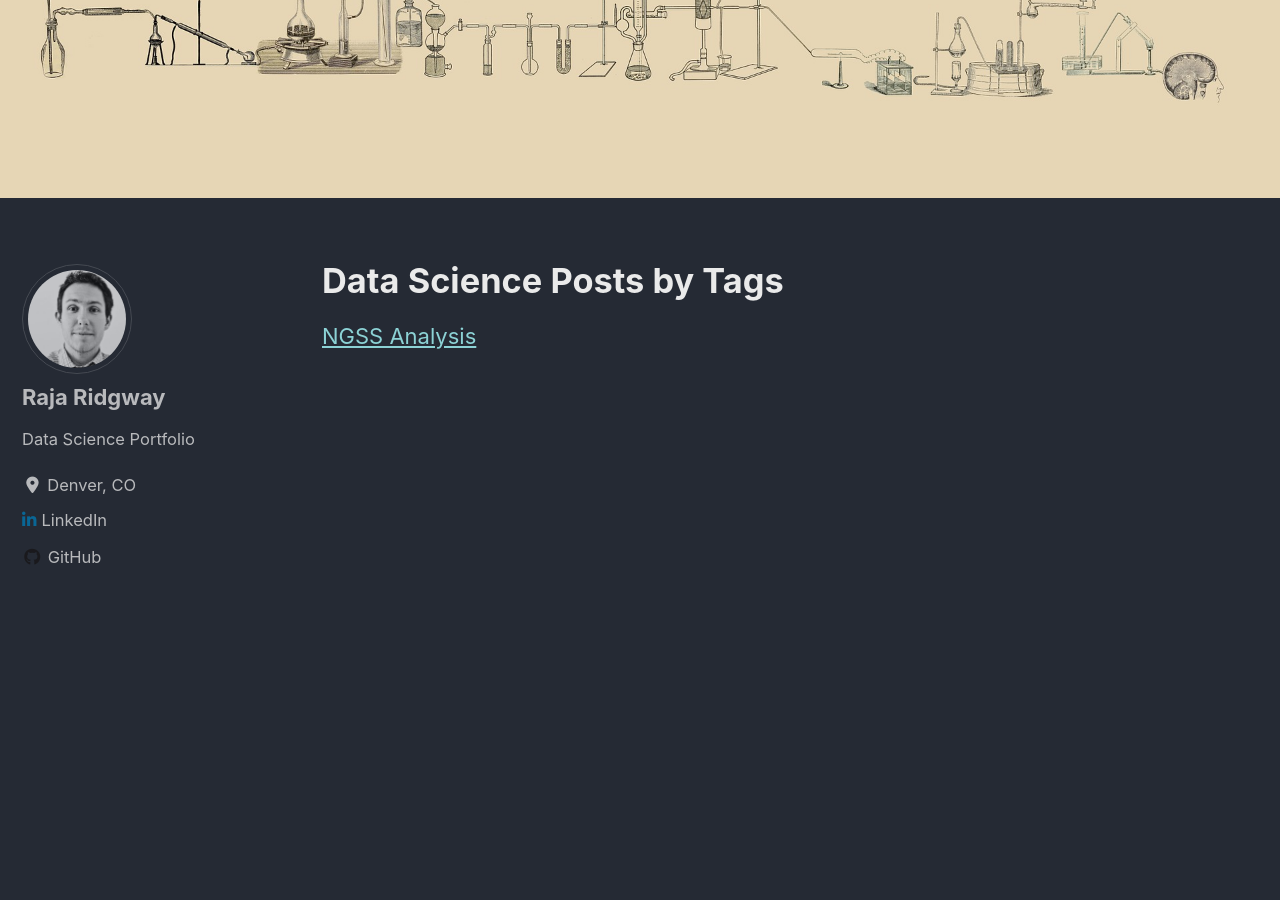
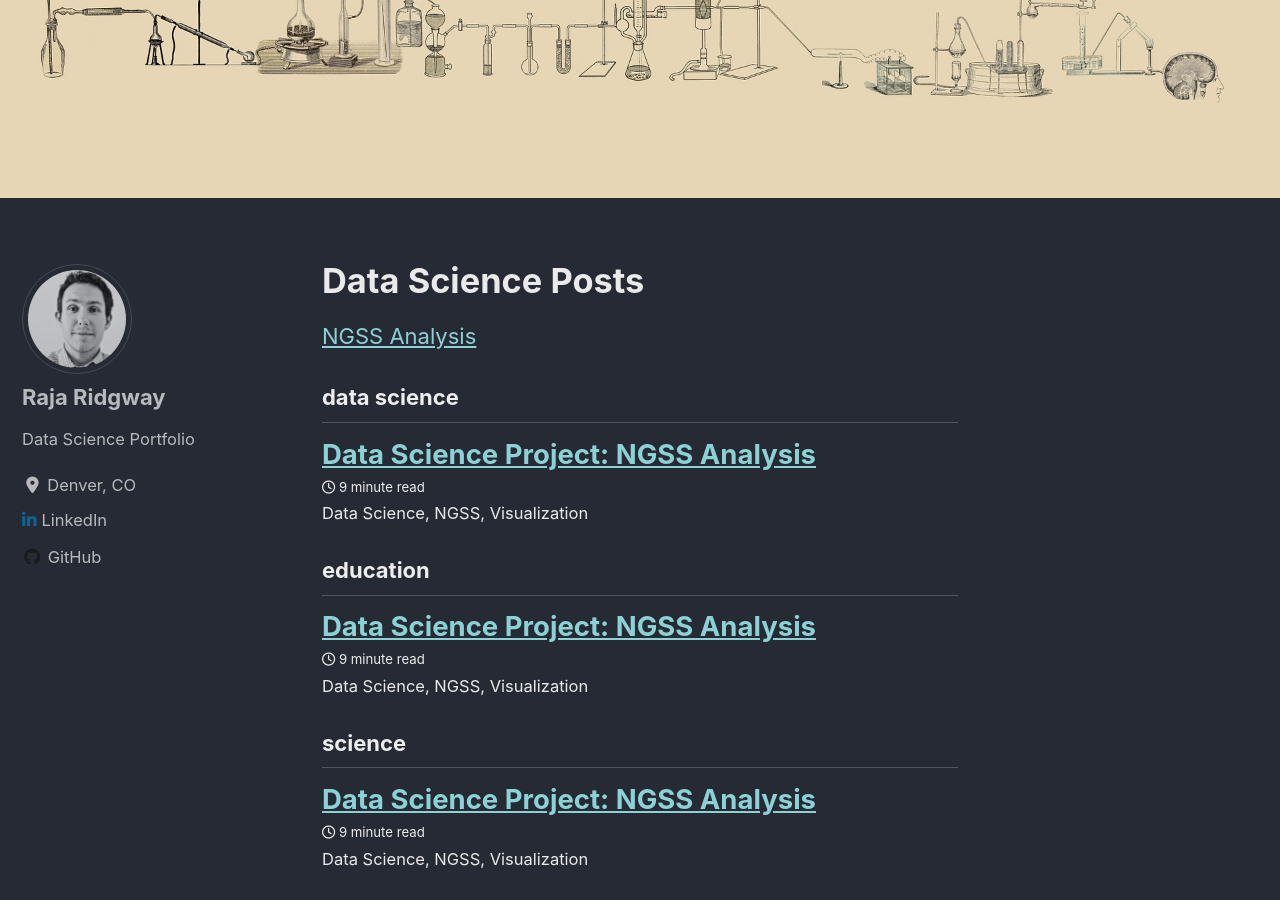
Before and after one commit to rajaridgway/rajaridgway.github.io, a Jekyll site: the page built from _pages/datascience.md, in a window 1280 px wide and 900 px high, scrolled down 223 px. Built offline with Jekyll 4.4.1, drawn with Linux system fonts in a browser that asks for light colours; cached includes are drawn as plain includes; nearby versions of some CDN libraries.

Commit message:
removing images

```diff
--- a/_pages/datascience.md
+++ b/_pages/datascience.md
@@ -1,10 +1,20 @@
 ---
 layout: archive
 permalink: /datascience/
-title: "Data Science Posts by Tags"
+title: "Data Science Posts"
 author_profile: true
 header:
     image: "/images/lab.jpg"
 ---
 
 [NGSS Analysis]({% post_url 2020-04-01-ngssanalysis %})
+
+{% include group-by-array collection=site.posts field="tags" %}
+
+{% for tag in group_names %}
+  {% assign posts = group_items[forloop.index0] %}
+  <h2 id="{{ tag | slugify }}" class="archive__subtitle">{{ tag }}</h2>
+  {% for post in posts %}
+    {% include archive-single.html %}
+  {% endfor %}
+{% endfor %}
--- a/_posts/2020-04-01-ngssanalysis.md
+++ b/_posts/2020-04-01-ngssanalysis.md
@@ -179,13 +179,13 @@
 ### RQ #1: The cross-cutting concepts are **not** represented equally
 The data gathering and analysis demonstrated that certain CCCs are represented far more often in the NGSS performance expectations:
 
-<img src="{{ site.url }}{{ site.baseurl }}/images/CCCanalysis.png" alt="CCC Analysis">
+<img src="{{ site.url }}{{ site.baseurl }}/images/ngss_analysis/CCCanalysis.png" alt="CCC Analysis">
 
 In particular, the CCC "Cause and Effect" has the greatest representation in both middle and high school PEs (25% of PEs in middle school and 23% of PEs in high school). The CCCs "Energy and Matter" (14% MS; 20% HS) and "Patterns" (15% MS; 11% HS) are also well represented in comparison to the remaining four CCCs.
 
 The SEPs are also not represented equally:
 
-<img src="{{ site.url }}{{ site.baseurl }}/images/SEPanalysis.png" alt="SEP Analysis">
+<img src="{{ site.url }}{{ site.baseurl }}/images/ngss_analysis/SEPanalysis.png" alt="SEP Analysis">
 
 The SEP "Developing and Using Models" accounts for 27% of middle school PEs and 21% of high school PEs. The SEPs "Constructing Explanations and Designing Solutions" (20% MS; 24% HS) and "Engaging in Argument from Evidence" (14% MS; 11% HS) are also well represented in comparison to the remaining five SEPs.
 
@@ -195,12 +195,12 @@
 
 At the middle school level, the CCC "Patterns" and the SEP "Analyzing and Interpreting Data" are most frequently paired together in PEs. The table below shows the other CCCs and SEPs that appear together in at least three PEs:
 
-<img src="{{ site.url }}{{ site.baseurl }}/images/SEPCCC_MS.png" alt="SEP to CCC MS Relationship">
+<img src="{{ site.url }}{{ site.baseurl }}/images/ngss_analysis/SEPCCC_MS.png" alt="SEP to CCC MS Relationship">
 
 
 At the high school level, the CCC "Energy and Matter" and the SEP "Developing and Using Models" are paired together in seven PEs. The table below shows the other CCCs and SEPs that appear together in at least three PEs:
 
-<img src="{{ site.url }}{{ site.baseurl }}/images/SEPCCC_HS.png" alt="SEP to CCC HS Relationship">
+<img src="{{ site.url }}{{ site.baseurl }}/images/ngss_analysis/SEPCCC_HS.png" alt="SEP to CCC HS Relationship">
 
 ## Conclusions
 Determining the right focus for content knowledge development for science teachers can be challenging, especially when working with teachers who span domains and grade levels. However, this study has shown that there are ways to prioritize content in the form of CCCs and SEPs.
```
Also changed, not shown: _pages/about.md (+1 -1 lines), images/SloansJPG.jpg (deleted), images/denver.jpg (deleted), images/mountains.jpg (deleted), images/ngss_analysis/CCCanalysis.png (renamed from images/CCCanalysis.png), images/ngss_analysis/SEPCCC_HS.png (renamed from images/SEPCCC_HS.png), images/ngss_analysis/SEPCCC_MS.png (renamed from images/SEPCCC_MS.png), images/ngss_analysis/SEPanalysis.png (renamed from images/SEPanalysis.png), 2 other files.
